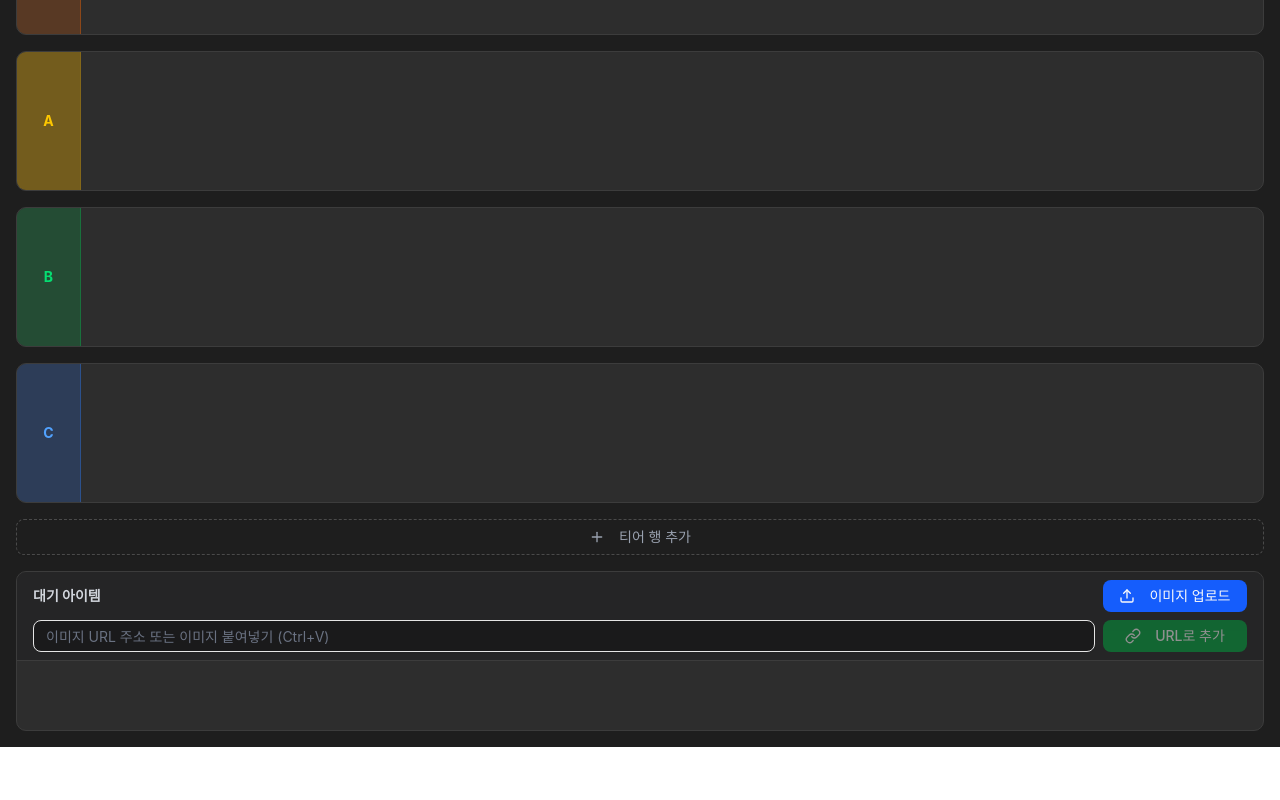
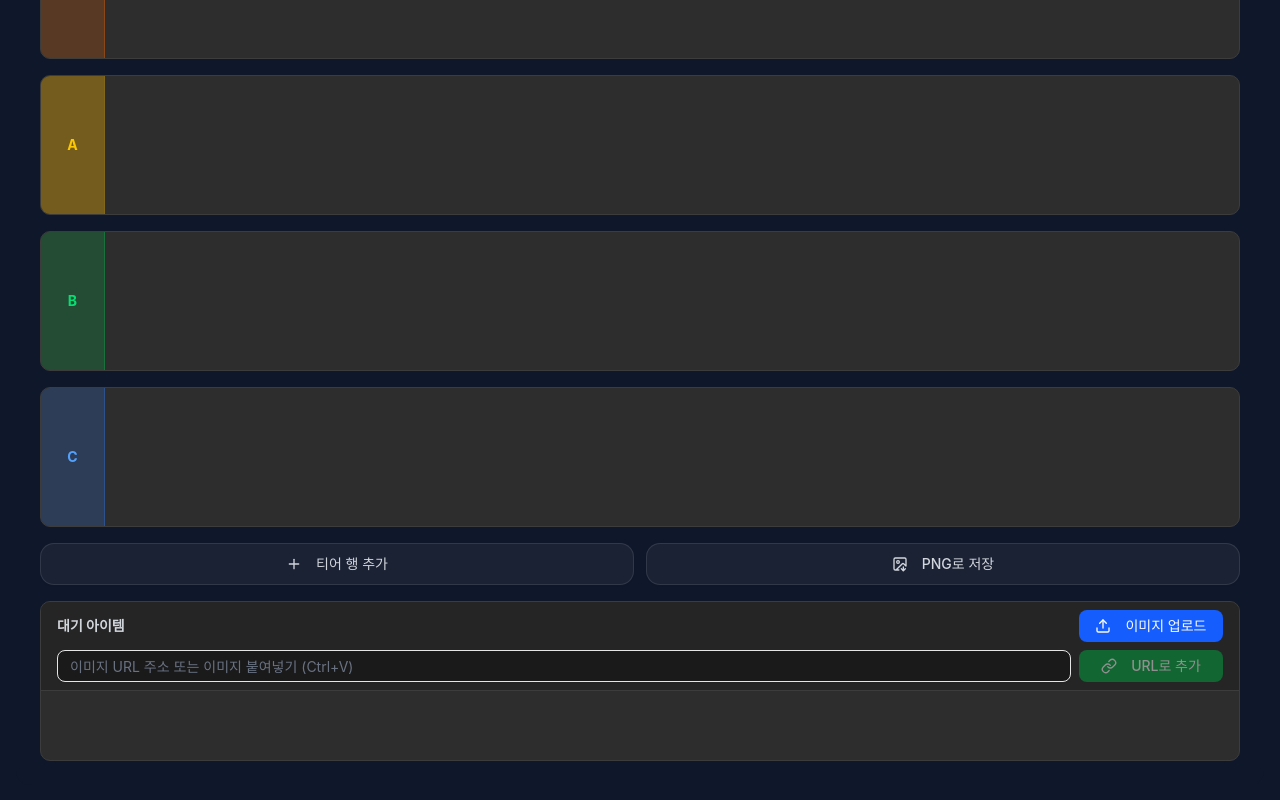
Before and after one commit to devbwoh/tier-drop, a React (Vite) app: page / in a window 1280 px wide. Shown: the part 386-1186 px from the top of the page. Before the commit the page ends 1133 px from the top, so only its background shows below. Built offline with nearby package versions, Linux system fonts and the light colour scheme.

Commit message:
Add PNG export and lock resolved image URLs on add

```diff
--- a/package.json
+++ b/package.json
@@ -18,6 +18,7 @@
     "class-variance-authority": "^0.7.1",
     "clsx": "^2.1.1",
     "cn": "^0.4.0",
+    "html-to-image": "^1.11.13",
     "lucide-react": "^1.48.0",
     "radix-ui": "^1.6.7",
     "react": "^19.2.8",
--- a/src/App.tsx
+++ b/src/App.tsx
@@ -1,5 +1,6 @@
 import { useCallback, useEffect, useRef, useState } from 'react'
-import { Upload, Link as LinkIcon, X, Plus, Trash2 } from 'lucide-react'
+import { toPng } from 'html-to-image'
+import { Upload, Link as LinkIcon, X, Plus, Trash2, ImageDown } from 'lucide-react'
 import { Button } from '@/components/ui/button'
 import { Input } from '@/components/ui/input'
 import { useSortable, SortableContext, horizontalListSortingStrategy, verticalListSortingStrategy } from '@dnd-kit/sortable'
@@ -266,6 +267,50 @@ function App() {
 
   const fileInputRef = useRef<HTMLInputElement>(null)
 
+  // 💡 캡처 대상: 티어 행만 포함하는 컨테이너 (대기 아이템 섹션 제외)
+  const tierBoardRef = useRef<HTMLDivElement>(null)
+
+  // 💡 'PNG로 저장' 버튼: 계산된 슬레이트 배경과 레이아웃 스타일을 강제 적용해 투명 배경을 방지합니다.
+  const handleDownloadPNG = async () => {
+    if (!tierBoardRef.current) return
+
+    // 💡 html-to-image의 canvas 캐싱 버그를 피하기 위해, 클릭 사이에 메인 스레드를 잠시 내어줘서
+    // 브라우저가 이전 캔버스 DOM 노드를 정리하고 다음 클릭에 깨끗하게 다시 렌더링되도록 합니다.
+    const trigger = () => {
+      try {
+        // 💡 pixelRatio: 2로 캔버스 스케일 트리거를 강제해 html-to-image가 매번 새 캔버스를 생성하게 합니다.
+        toPng(tierBoardRef.current, {
+          cacheBust: false, // Turn off cache busting to protect local Blob URLs
+          pixelRatio: 2,
+          backgroundColor: '#0f172a', // Enforce solid dark slate background (bg-slate-900 equivalent)
+          style: {
+            padding: '24px',
+            borderRadius: '12px',
+          }
+        }).then((dataUrl) => {
+          const sanitizedTitle = boardTitle?.trim()
+          const fileName = sanitizedTitle ? `${sanitizedTitle}.png` : 'tier-list.png'
+
+          const link = document.createElement('a')
+          link.download = fileName
+          link.href = dataUrl
+          link.click()
+        }).catch((error) => {
+          console.error('Failed to export PNG:', error)
+        })
+      } catch (error) {
+        console.error('Failed to export PNG:', error)
+      }
+    }
+
+    // 💡 requestAnimationFrame으로 한 프레임만큼 지연시켜 이전 캔버스 노드가 정리된 뒤 캡처를 시작합니다.
+    if (typeof requestAnimationFrame === 'function') {
+      requestAnimationFrame(() => setTimeout(trigger, 0))
+    } else {
+      setTimeout(trigger, 0)
+    }
+  }
+
   // 💡 URL 입력 상태 및 로딩/오류 표시용 상태
   const [urlValue, setUrlValue] = useState('')
   const [isFetchingUrl] = useState(false)
@@ -301,21 +346,32 @@ function App() {
   }
 
   // 💡 붙여넣은 URL이 http(s)인지만 확인하고 즉시 보관함에 카드 추가 (CORS 차단 방지용)
-  const handleAddByUrl = useCallback((pastedUrl?: string) => {
-    const url = (pastedUrl ?? urlValue).trim()
-    if (!url || isFetchingUrl) return
+  const handleAddByUrl = useCallback(async () => {
+    const targetUrl = typeof urlValue === 'string' ? urlValue.trim() : ''
+    if (!targetUrl || isFetchingUrl) return
     setUrlError(null)
 
     // 💡 fetch/헤더 검사 없이 http(s) URL이면 바로 카드 추가. 깨진 이미지는 <img> onError가 처리
     const urlRegex = /^https?:\/\/[^\s]+$/i
-    if (!urlRegex.test(url)) {
+    if (!urlRegex.test(targetUrl)) {
       setUrlError('http:// 또는 https:// 로 시작하는 유효한 URL을 입력해 주세요.')
       return
     }
 
-    const newCard: CardData = { id: crypto.randomUUID(), imageUrl: url, name: '' }
+    // 💡 카드 추가 전 fetch로 최종 리다이렉트된 고유 URL을 잠가 캔버스 재렌더 시 이미지 변경 방지
+    let resolvedUrl = targetUrl
+    try {
+      const response = await fetch(targetUrl)
+      if (response.url && /^https?:\/\//i.test(response.url)) {
+        resolvedUrl = response.url
+      }
+    } catch {
+      // fetch 실패 시 원본 URL을 기본 버퍼로 유지
+    }
+
+    const newCard: CardData = { id: crypto.randomUUID(), imageUrl: resolvedUrl, name: '' }
     setColumns((prev) => ({ ...prev, STORAGE: [...prev.STORAGE, newCard] }))
-    if (pastedUrl === undefined) setUrlValue('')
+    setUrlValue('')
   }, [urlValue, isFetchingUrl])
 
   // 💡 전역 Ctrl+V 리스너: 이미지(블롭)는 즉시 보관함에 추가, 유효한 URL 텍스트는 handleAddByUrl로 처리
@@ -339,10 +395,11 @@ function App() {
         }
       }
 
-      // 텍스트가 유효한 URL인 경우
+      // 텍스트가 유효한 URL인 경우: 입력창에 채운 뒤 기존 핸들러로 처리
       const text = (e.clipboardData?.getData('text/plain') ?? '').trim()
       if (urlRegex.test(text)) {
-        handleAddByUrl(text)
+        setUrlValue(text)
+        handleAddByUrl()
       }
     }
     window.addEventListener('paste', onPaste)
@@ -405,7 +462,9 @@ function App() {
   }, [])
 
   return (
-    <div className="flex min-h-screen flex-col gap-4 p-4 bg-[#1e1e1e] text-white">
+    <div className="flex min-h-screen flex-col gap-4 p-4 bg-[#0f172a] text-white">
+      {/* 💡 캡처 대상: 제목 + 티어 행 + 하단 액션 버튼을 하나의 단단한 사진으로 감싸는 메인 외부 컨테이너 */}
+      <div ref={tierBoardRef} className="flex flex-1 flex-col gap-4 rounded-xl bg-[#0f172a] p-6">
         <header className="shrink-0 rounded-xl border border-[#3c3c3c] bg-[#252526] p-4 shadow-sm">
           <Input
             id="board-title"
@@ -470,16 +529,28 @@ function App() {
               )
             })}
 
-            {/* 🎯 새 티어 행 추가 버튼 (STORAGE 직전) */}
+            {/* 🎯 새 티어 행 추가 + PNG로 저장 버튼 (STORAGE 직전, 동일한 프리미엄 다크 스타일) */}
+            <div className="flex flex-row items-center gap-3">
               <Button
                 size="sm"
                 variant="outline"
                 onClick={addTierRow}
-              className="h-9 w-full border-dashed border-[#4a4a4a] bg-transparent text-gray-400 hover:bg-white/5 hover:text-white"
+                className="h-auto flex-1 border border-white/10 bg-white/5 text-gray-300 font-medium py-2.5 px-4 rounded-xl transition-all hover:bg-white/10 hover:text-white"
               >
                 <Plus className="w-4 h-4 mr-2 shrink-0" />
                 티어 행 추가
               </Button>
+              {/* 🎯 PNG로 저장 버튼 (티어 보드만 캡처) */}
+              <Button
+                size="sm"
+                variant="outline"
+                onClick={handleDownloadPNG}
+                className="h-auto flex-1 border border-white/10 bg-white/5 text-gray-300 font-medium py-2.5 px-4 rounded-xl transition-all hover:bg-white/10 hover:text-white"
+              >
+                <ImageDown className="w-4 h-4 mr-2 shrink-0" />
+                PNG로 저장
+              </Button>
+            </div>
 
             {/* 2. 하단 대기 아이템 섹션 */}
             <KanbanColumn value={STORAGE_ID}>
@@ -558,6 +629,7 @@ function App() {
         </SortableContext>
       </Kanban>
       </div>
+    </div>
   )
 }
 
```
Also changed, not shown: 1 other file (tests, documents, lock files or other folders). Lines whose indentation alone changed are shown as unchanged.
